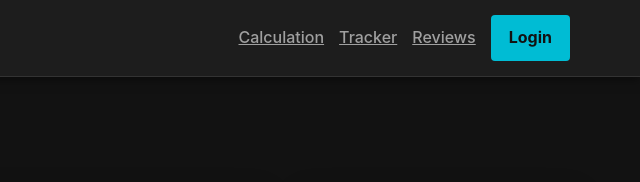
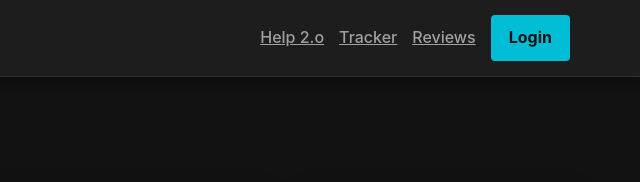
Before and after one commit to Adityaratre/NEXAGRIND.AI, a website: page app.html in a window 1280 px wide. Shown: the top 182 px of the page, 640-1280 px from the left. Drawn offline with nearby package versions, Linux system fonts and the light colour scheme; no server answers.

Commit message:
Add files via upload

```diff
--- a/app.html
+++ b/app.html
@@ -168,7 +168,7 @@
         <div class="container navbar">
             <a href="/" class="logo">🧠 NexaGrind.AI</a>
             <div class="header-buttons">
-                <a href="/app2.html" class="nav-link nav-link-active">Calculation</a>
+                <a href="/app2.html" class="nav-link nav-link-active">Help 2.o</a>
                 <a href="/tracker.html" class="nav-link">Tracker</a>
                 <a href="/reviews.html" class="nav-link">Reviews</a>
 
```
